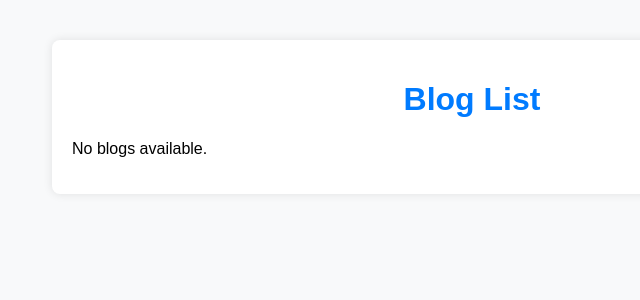
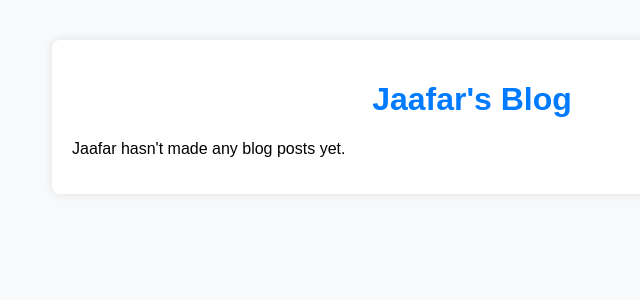
Before and after one commit to jaafar0dev/blog-with-flask, a Flask app: page /blogs in a window 1280 px wide. Shown: the top 300 px of the page, without its empty margins (168-808 px from the left). Run offline with Flask 3, Linux system fonts and the light colour scheme; data that the repository does not hold is empty.

Commit message:
Major app changes, including new home page(bloglist), preview feature for blog content, auto insert admin features, new blog name, fixed variable names

```diff
--- a/app.py
+++ b/app.py
@@ -1,18 +1,29 @@
-from flask import Flask, redirect, render_template, request, send_from_directory, session, url_for
+from flask import Flask, redirect, render_template, request, session, url_for
 import sqlite3
 import datetime
 import uuid
+import math
 import os
-from werkzeug.security import safe_join
 
 app = Flask(__name__)
-DB_PATH = "data.db"
-app.secret_key = "4c687e38-642c-4c94-90b9-e1424c6997a1"  # Required for session management
-directory = "templates/blogs"
-upload_folder = "static/uploads"
+DB_PATH = "data.db" # Replace with appropriate path you want the sqlite database to exist.
+app.secret_key = "4c687e38-642c-4c94-90b9-e1424c6997a1"  # Required for session management, generated using uuid4
+
+blog_directory = "templates/blogs" # Directory to store blog pages
+upload_folder = "static/uploads" # Directory to store uploaded images for thumbnails
+
+
 os.makedirs(upload_folder, exist_ok=True)
-os.makedirs(directory, exist_ok=True)
+os.makedirs(blog_directory, exist_ok=True)
 
+#admin username and password to login to your blog
+admin_username = "admin"
+admin_password = "admin"
+
+#This name appears on the blog list, customizable for anyone
+name = "Jaafar"
+
+#function to create and initialize sqlite database
 def init_db():
     with sqlite3.connect(DB_PATH) as conn:
         cursor = conn.cursor()
@@ -35,6 +46,14 @@ def init_db():
                 password TEXT
             )
         """)
+
+        cursor.execute(
+        """
+            INSERT INTO admin_details (username, password) values (?,?)
+        """, (admin_username, admin_password))
+
+        conn.commit()
+
 try:
     init_db()
 except Exception as e:
@@ -43,11 +62,35 @@ except Exception as e:
 
 @app.route('/')
 def hello():
-    return "Hello"
+    with sqlite3.connect(DB_PATH) as conn:
+        blogs = conn.execute(
+        """
+            SELECT * FROM blog_data ORDER BY id DESC
+        """).fetchall()
+
+        blog_details = conn.execute(
+        """
+            SELECT blog_details FROM blog_data ORDER BY id DESC
+        """).fetchall()
+
+        def cut(content):
+            lis = []
+            for i in content:
+                a = i[0]
+                l = math.ceil(30 + math.log(len(a)) * 20)
+                a = a[0:l] + "..."
+                lis.append(a)
+            return lis
+
+        content = cut(blog_details)
+
+    return render_template('bloglist.html', blogs=blogs, name=name, content=content)
 
 
 @app.route('/admin', methods=['GET', 'POST'])
 def admin():
+    if session.get('admin_logged_in'):
+        return redirect(url_for('dashboard'))
     if request.method == "POST":
         username = request.form.get("username")
         password = request.form.get("password")
@@ -81,7 +124,23 @@ def blogs():
             SELECT * FROM blog_data ORDER BY id DESC
         """).fetchall()
 
-    return render_template('bloglist.html', blogs=blogs)
+        blog_details = conn.execute(
+        """
+            SELECT blog_details FROM blog_data ORDER BY id DESC
+        """).fetchall()
+
+        def cut(content):
+            lis = []
+            for i in content:
+                a = i[0]
+                l = math.ceil(30 + math.log(len(a)) * 20)
+                a = a[0:l] + "..."
+                lis.append(a)
+            return lis
+
+        content = cut(blog_details)
+
+    return render_template('bloglist.html', blogs=blogs, content=content, name=name)
 
 @app.route('/view_blog/<blog_id>')
 def view_blog(blog_id):
@@ -112,8 +171,7 @@ def publish():
 
             """, (blog_title, blog_details, blog_date, blog_id, image_filename))
 
-            os.makedirs(directory, exist_ok=True)
-            file_path = os.path.join(directory, filename)
+            file_path = os.path.join(blog_directory, filename)
             with open(file_path, 'w') as blog_file:
                 blog_file.write(f"""
         <!DOCTYPE html>
--- a/templates/bloglist.html
+++ b/templates/bloglist.html
@@ -3,7 +3,7 @@
   <head>
     <meta charset="UTF-8" />
     <meta name="viewport" content="width=device-width, initial-scale=1.0" />
-    <title>Blog List</title>
+    <title>My Blog</title>
     <style>
       body {
         font-family: Arial, sans-serif;
@@ -50,10 +50,13 @@
   </head>
   <body>
     <div class="container">
-      <h1>Blog List</h1>
-      {% if blogs %}
+      {% if name %}
+      <h1>{{name}}'s Blog</h1>
+      {% else %}
+      <h1>My Blog</h1>
+      {% endif %} {% if blogs %}
       <ul class="blog-list">
-        {% for blog in blogs %}
+        {% for blog in blogs %} {% for content in content %}
         <li class="blog-item">
           <img
             src="{{ url_for('static', filename='uploads/' + blog[5]) }}"
@@ -65,13 +68,16 @@
             class="blog-title"
             >{{ blog[1] }}</a
           >
+          <p>{{content}}</p>
           <p class="blog-date">Published on: {{ blog[3] }}</p>
         </li>
-        {% endfor %}
+        {% endfor %} {% endfor %}
       </ul>
+      {% else %} {% if name %}
+      <p>{{name}} hasn't made any blog posts yet.</p>
       {% else %}
-      <p>No blogs available.</p>
-      {% endif %}
+      <p>You haven't made any blog posts yet!</p>
+      {% endif %} {% endif %}
     </div>
   </body>
 </html>
```
Also changed, not shown: script.py (+33 -13 lines).
